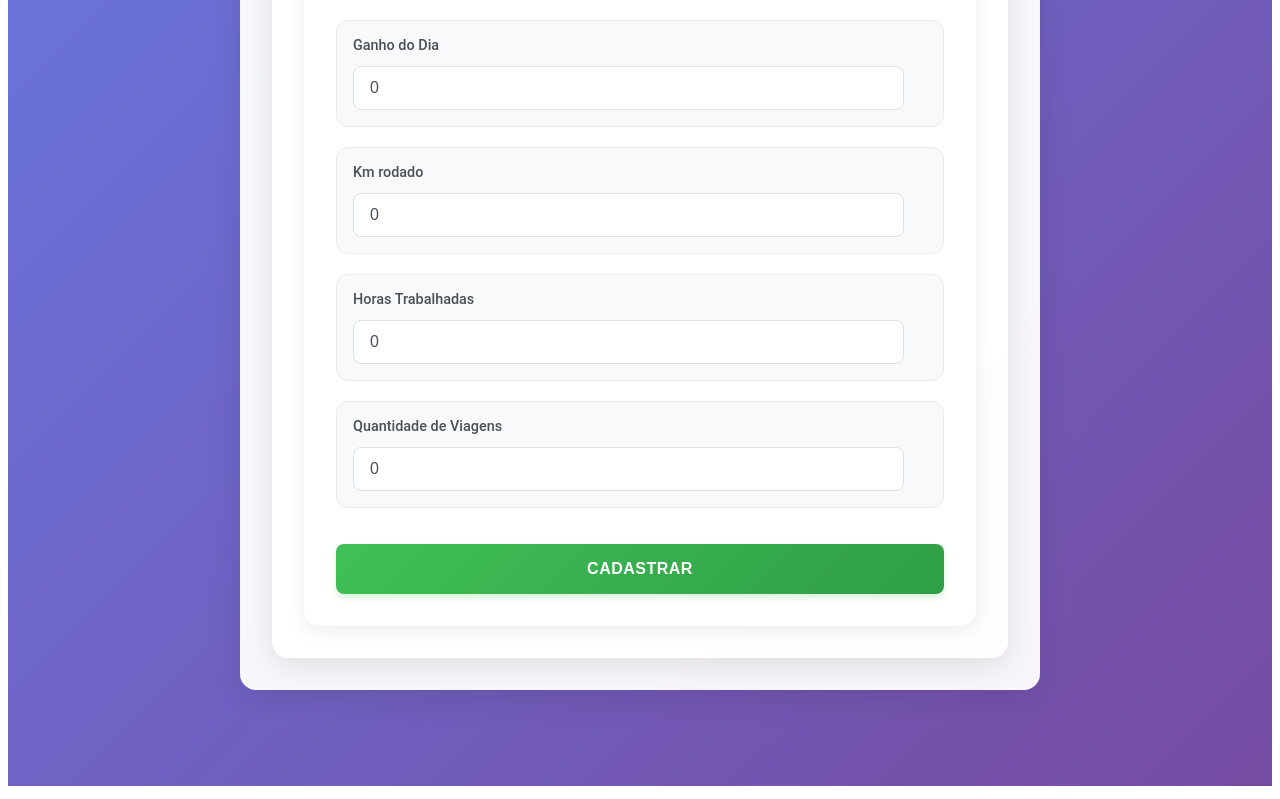
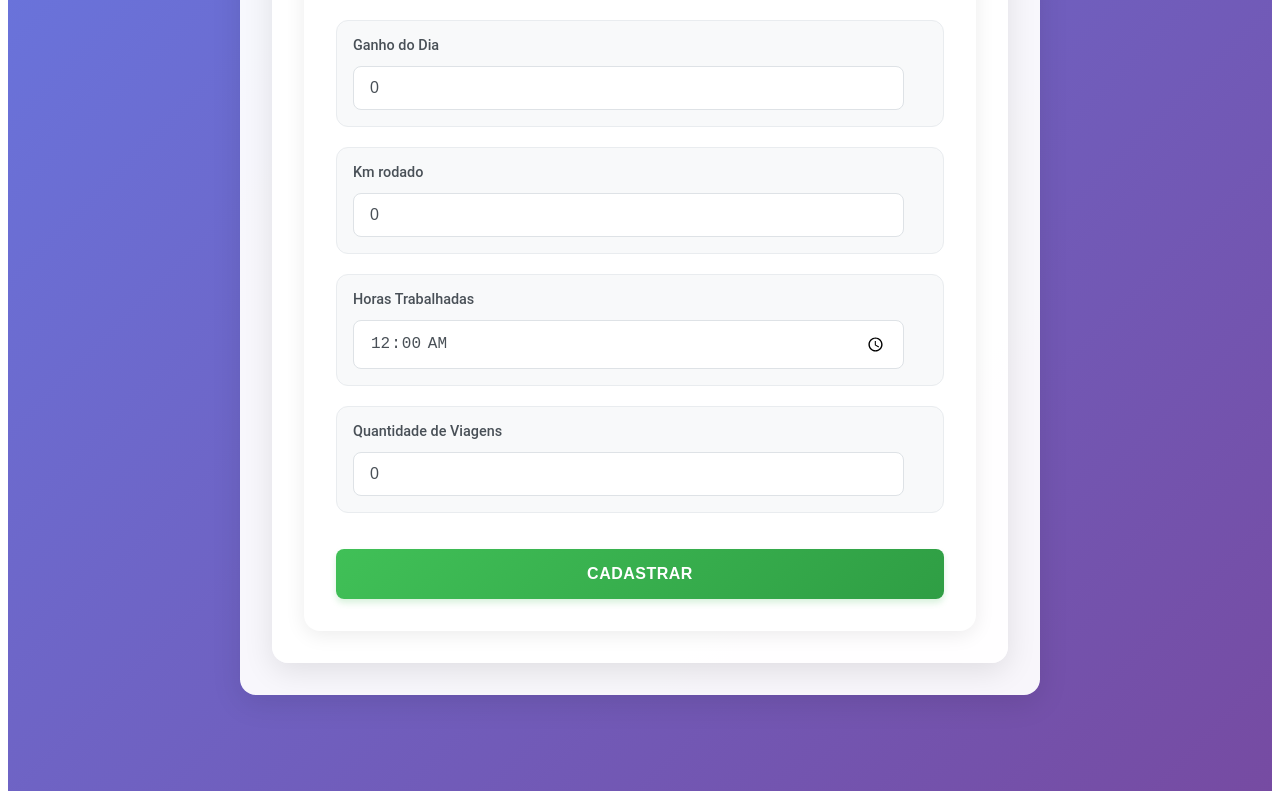
Before and after one commit to cairocarrilho/Calculadora_Custo_Motorista_De_App, a Vue app in the folder frontend/registro-viagem-uber/: page / in a window 1280 px wide. Shown: the part 591-1390 px from the top of the page. Built offline with nearby package versions, Linux system fonts and the light colour scheme.

Commit message:
feat/ terminando os calculos de custo por km e lucro po km

```diff
--- a/frontend/registro-viagem-uber/src/App.vue
+++ b/frontend/registro-viagem-uber/src/App.vue
@@ -27,6 +27,8 @@ const itensDeSaida = ref([])
 const totalSaidas = computed(() => {
   return itensDeSaida.value.reduce((soma, item) => soma + Number(item.valor), 0)
 })
+
+
 
 const resultadoSub = computed(() => {
   return ganhoValor.value - totalSaidas.value
--- a/frontend/registro-viagem-uber/src/components/TelaEntrada.vue
+++ b/frontend/registro-viagem-uber/src/components/TelaEntrada.vue
@@ -1,7 +1,16 @@
 <script setup>
 
-import {inject, ref} from 'vue'
+import {inject, ref, watch} from 'vue'
 
+// modelo original
+const horasString = ref('00:00')
+
+
+// converte horas:minutos em número decimal (ex: '7:30' => 7.5)
+watch(horasString, (novoValor) => {
+  const [horas, minutos] = novoValor.split(':').map(Number)
+  horasTrabalhadas.value = horas + minutos / 60
+})
 
 
 const {
@@ -12,8 +21,6 @@ const {
   resultadosEntrada,
 
 } = inject('dadosEntrada') // injeto eles do elementos pai para ser usado
-
-const saldo = inject('saldo')
 
 
 
@@ -40,23 +47,44 @@ const cadastrarEntrada =()=>{
 
     <div class="card">
         <label>Ganho do Dia</label>
-        <input type="number" v-model="ganhoValor" placeholder="Informe o valor do ganho" >
+        <input type="number"
+               v-model="ganhoValor"
+               placeholder="Informe o valor do ganho"
+               required
+               step="0.01"
+               inputmode="decimal"
+        >
     </div>
 
     <div class="card">
       <label>Km rodado</label>
-      <input type="number" v-model="kmRodado" placeholder="Informe o KM rodado">
+      <input type="number"
+             v-model="kmRodado"
+             placeholder="Informe o KM rodado"
+             required
+             step="0.01"
+             inputmode="decimal"
+      >
     </div>
 
 
     <div class="card">
       <label>Horas Trabalhadas</label>
-      <input type="number"  v-model="horasTrabalhadas" placeholder="Informe as horas trabalhadas ">
+      <input type="time"
+             step="60"
+             v-model="horasString"
+             placeholder="Informe as horas trabalhadas"
+             required
+      >
     </div>
 
       <div class="card">
         <label>Quantidade de Viagens</label>
-        <input type="number"  v-model="qtdeViagem" placeholder="Informe quantas viagem foram feitas">
+        <input type="number"
+               v-model="qtdeViagem"
+               placeholder="Informe quantas viagem foram feitas"
+               required
+        >
       </div>
 
       <input type="submit" value="Cadastrar" />
--- a/frontend/registro-viagem-uber/src/views/Calculos.vue
+++ b/frontend/registro-viagem-uber/src/views/Calculos.vue
@@ -11,10 +11,11 @@ const {
 } = inject('dadosEntrada')
 
 const resultadoSub = inject('saldo')
+const {totalSaidas} = inject('dadosSaida')
 
 
 const calculoKm =  computed(()=>{
-  return (resultadoSub.value / kmRodado.value).toFixed(2)
+  return (ganhoValor.value / kmRodado.value).toFixed(2)
 })
 
 const ganhoPorHora = computed(()=>{
@@ -25,6 +26,14 @@ const ganhoPorCorrida = computed(()=>{
   return (resultadoSub.value / qtdeViagem.value).toFixed(2)
 })
 
+const custoPorKm = computed(()=>{
+  return (totalSaidas.value / kmRodado.value).toFixed(2)
+})
+
+const lucroPorKM = computed(()=>{
+  return (resultadoSub.value / kmRodado.value).toFixed(2)
+})
+
 
 
 
@@ -32,7 +41,7 @@ const ganhoPorCorrida = computed(()=>{
 
 <template>
   <div class="calculos-container">
-    <div v-if="resultadosEntrada" class="card_resultado">
+    <div v-if="resultadosEntrada" class="card_resultado" key="0">
       <div class="result">
         <span>Ganho por KM</span>
         <span>R$ {{ calculoKm }}</span>
@@ -45,6 +54,15 @@ const ganhoPorCorrida = computed(()=>{
         <span>Ganho por Hora</span>
         <span>R$ {{ ganhoPorHora }}</span>
       </div>
+      <div class="result">
+        <span>Custo por KM</span>
+        <span>R$ {{ custoPorKm }}</span>
+      </div>
+      <div class="result">
+        <span>Lucro por KM</span>
+        <span>R$ {{ lucroPorKM }}</span>
+      </div>
+
     </div>
   </div>
 
```
